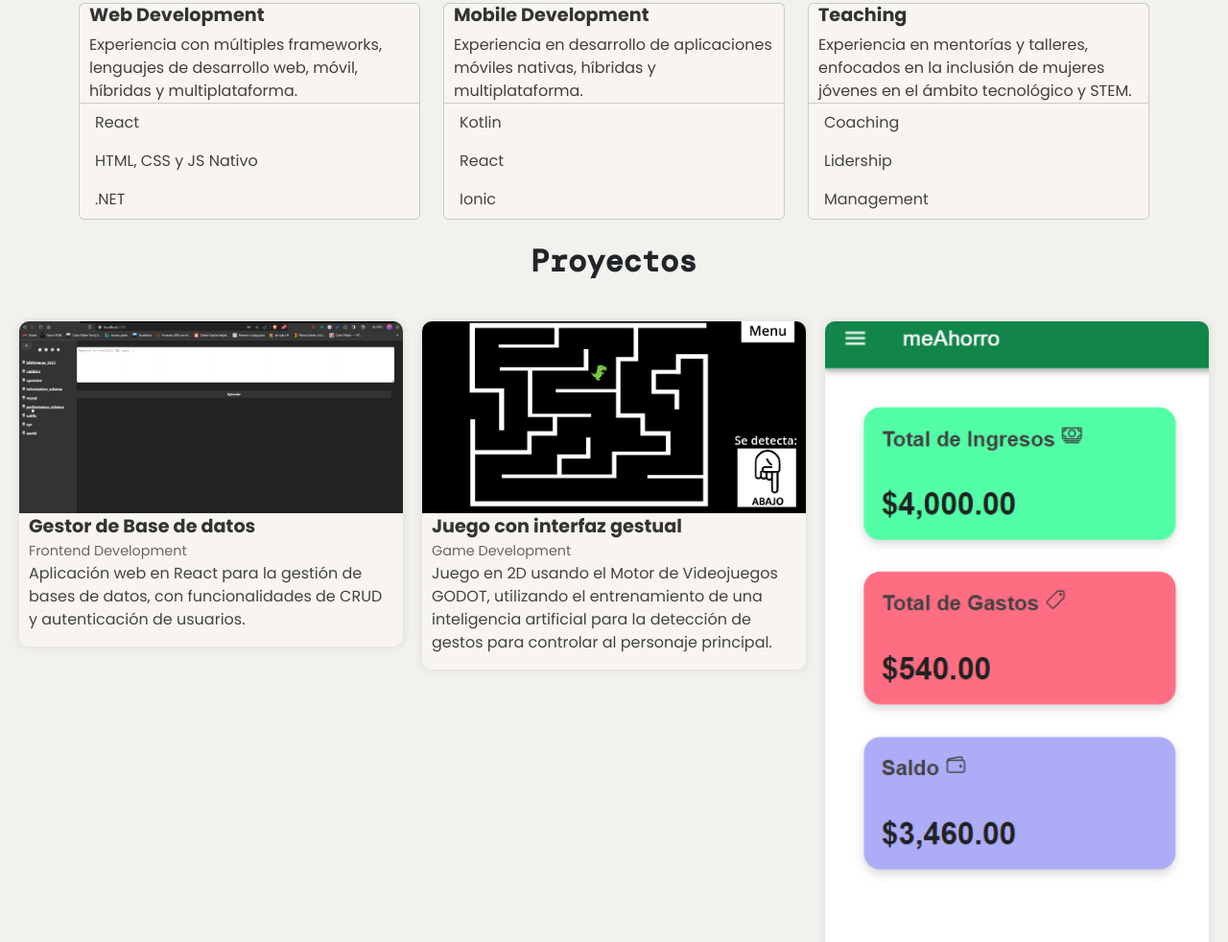
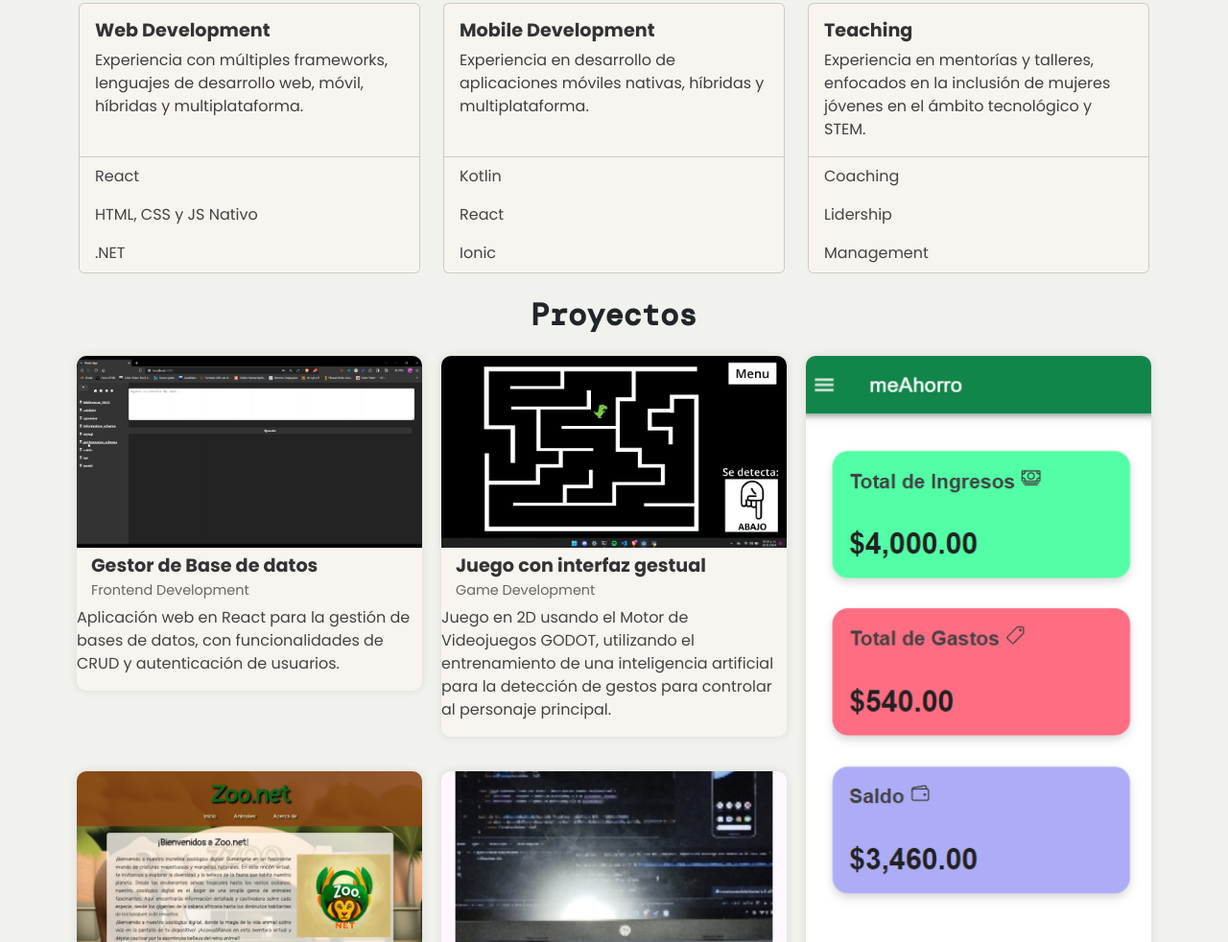
Before and after one commit to dantrixxheron/dantrixxheron.github.io, a plain HTML site: page index.html in a window 1280 px wide. Shown: the part 1137-2119 px from the top of the page at 96% size. Drawn offline with nearby package versions, Linux system fonts and the light colour scheme; a web font is replaced by a local one.

Commit message:
update projects section using grid

```diff
--- a/style/cards.css
+++ b/style/cards.css
@@ -1,46 +1,49 @@
 .cards-section {
-  display:flex;
-  flex-wrap: wrap;
-  align-items: stretch; /* Importante: hace que todas las tarjetas tengan la misma altura base */
+  display: grid;
+  grid-template-columns: repeat(3, 1fr);
   justify-content: center;
   gap: 20px;
-  padding: 20px;
+  padding: 0 80px;
 }
+
 .project-card {
-  display: block; /* Asegura que el enlace se comporte como un bloque */
+  transition: all 0.3s ease;
+  display: block;
   background-color: #f8f5f0;
   color: #434343;
-  position: relative;
-  height: 100%;
   overflow: hidden;
   width: fit-content;
   border-radius: 10px;
   box-shadow: 0 0 10px rgba(0, 0, 0, 0.1);
-  transition: all 0.3s;
   font-size: 16px;
-  text-decoration: none; /* Mantiene esto para quitar subrayado */
-  max-width: 400px;
+  text-decoration: none;
+  align-self: start;
 }
 
 .project-card:hover {
-  transform: scale(1.02); /* Pequeño efecto de aumento al pasar el ratón */
-  box-shadow: 0 0 15px rgba(0, 0, 0, 0.2); /* Sombra ligeramente más pronunciada */
+  transform: scale(1.02);
+  transition: transform 0.3s ease;
 }
 
-.card-header, .card-body {
-  padding: 0 10px;
+.card-header{
+  transition: all 0.3s ease;
+  padding: 5px 15px;
 }
+.project-text {
+  padding: 0 15px;
+}
+
 .card-title {
   font-size: 1.2em;
   font-weight: bold;
   color: #333;
-  display: block; /* Asegura que ocupe todo el ancho */
+  display: block;
 }
 
 .card-subtitle {
   color: #666;
   font-size: 0.9em;
-  display: block; /* Asegura que ocupe todo el ancho */
+  display: block;
 }
 
 .card-img {
@@ -52,15 +55,20 @@
 .card-img img {
   width: 100%;
   height: 100%;
-  object-fit: cover; /* Asegura que la imagen cubra todo el contenedor */
+  object-fit: cover;
 }
+
+.resize-card {
+  grid-row: span 2;
+}
+
 .resize-card .card-img {
-  height: 650px; /* Altura más grande para capturas de pantalla de móvil */
-  overflow: hidden; /* Mantiene el recorte de la imagen */
+  height: 650px;
+  overflow: hidden;
 }
 
 .resize-card .card-img img {
   width: 100%;
   height: 100%;
-  object-fit: cover; /* Vuelve a cover para mantener el recorte */
+  object-fit: cover;
 }
```
